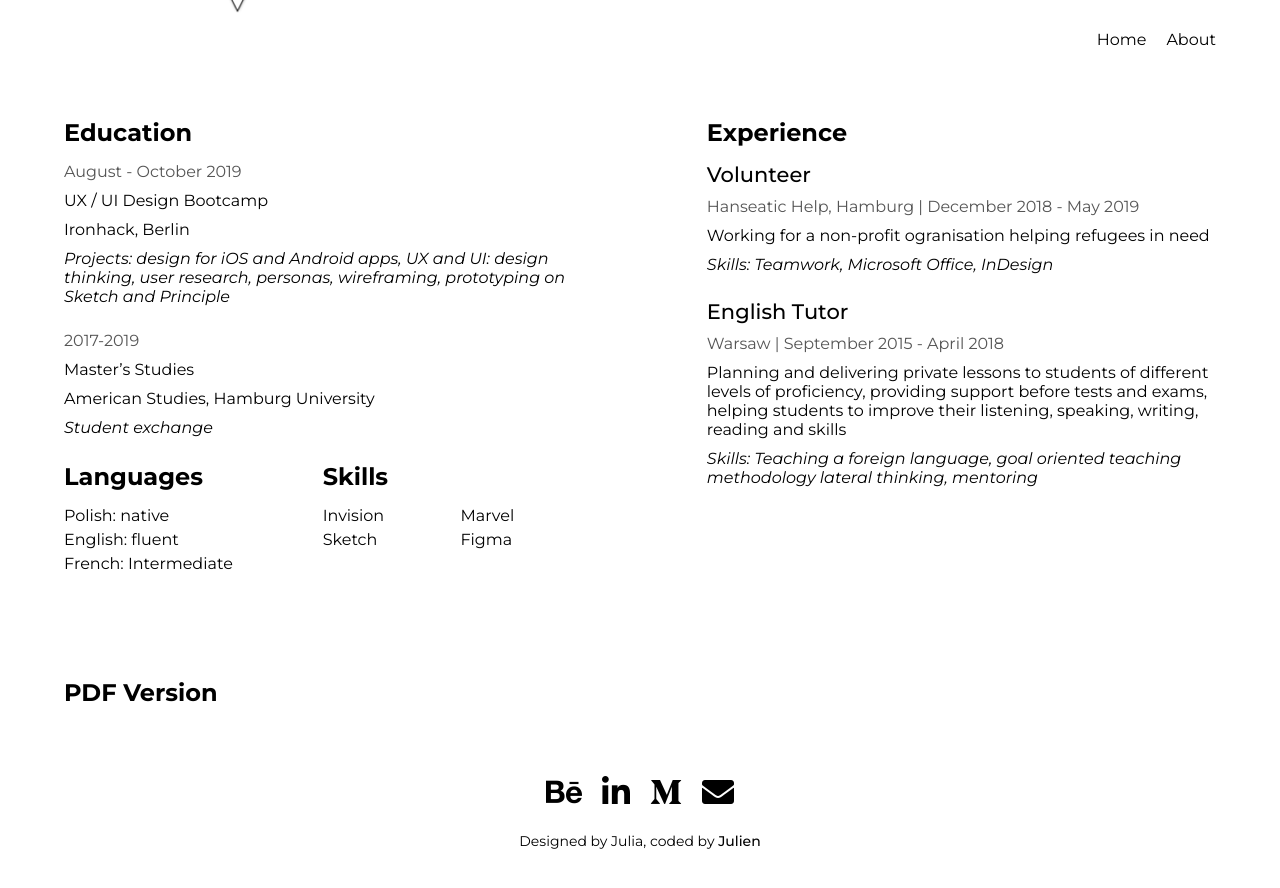
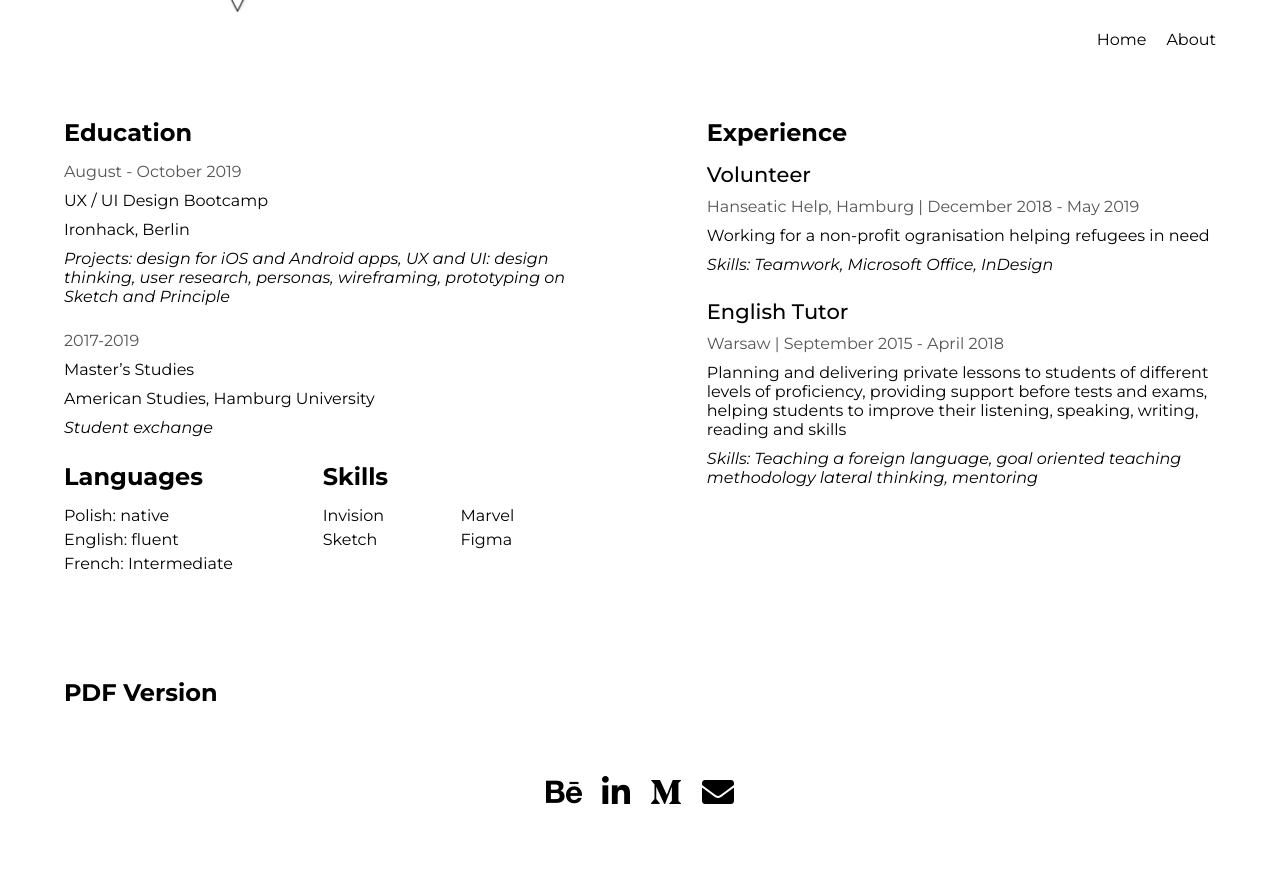
Before and after one commit to julia-popko/julia-popko.github.io, a Jekyll site: the page built from about.md, in a window 1280 px wide and 900 px high, scrolled down 477 px. Shown: the top 888 px of the window. Built offline with Jekyll 4.4.1, drawn with Linux system fonts in a browser that asks for light colours; after the commit the page ends 1339 px from its top, so only the background shows below that.

Commit message:
Update footer.html

```diff
--- a/_includes/footer.html
+++ b/_includes/footer.html
@@ -9,5 +9,4 @@
         {% endfor %}
     </ul>
 
-    <p>Designed by Julia, coded by <a href="https://www.julien-sebag.fr" target="_blank">Julien</a></p>
 </footer>
```
